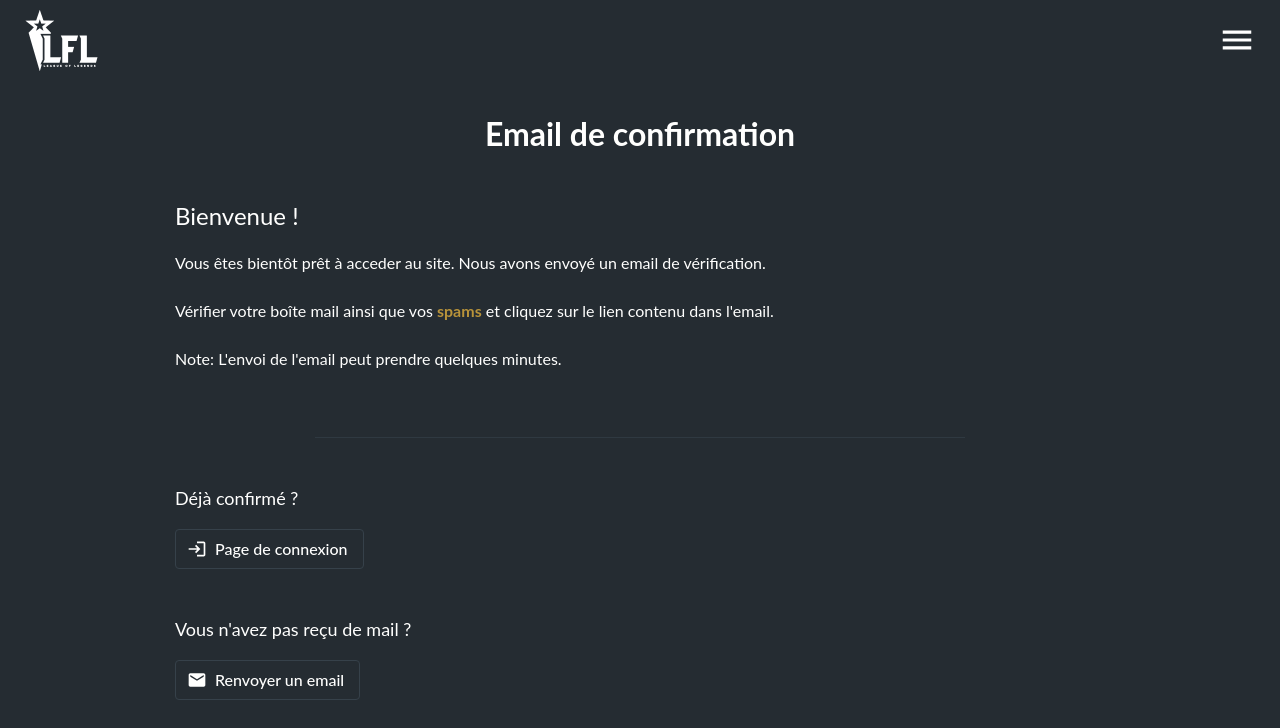
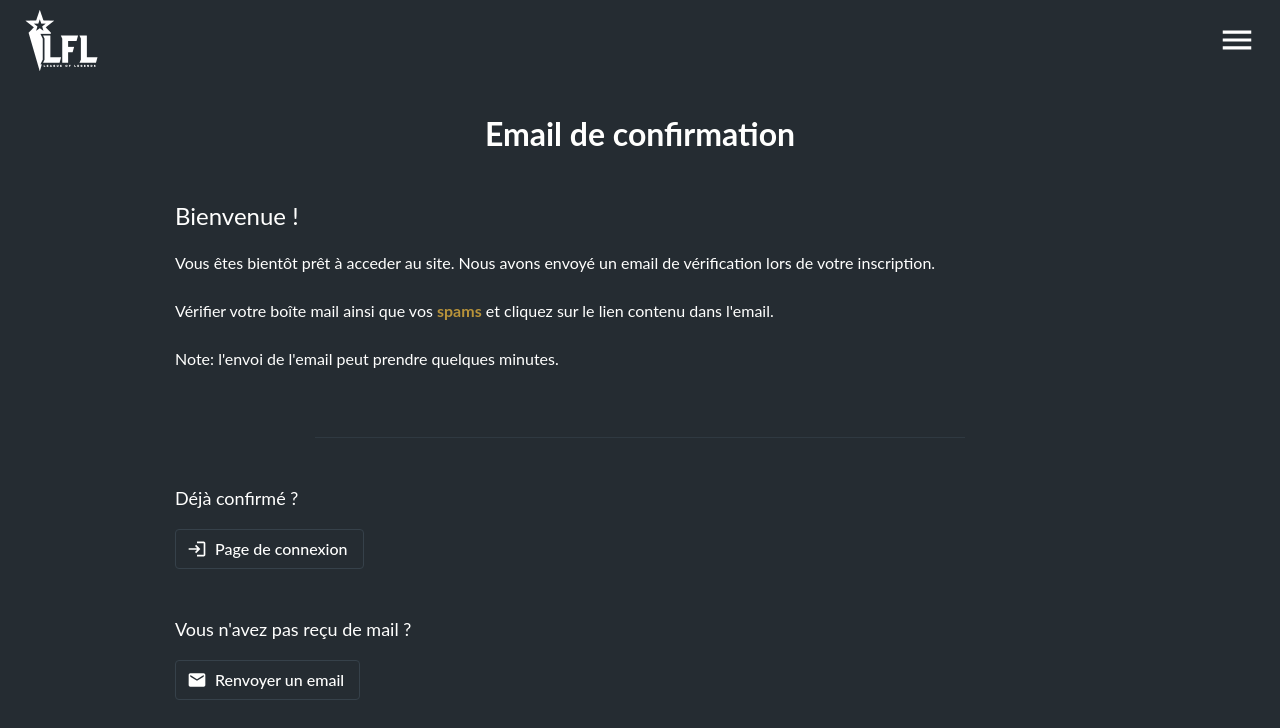
Before and after one commit to pyko7/LFL-Pickem, a Next.js app in the folder client/: page /signup/confirm-email in a window 1280 px wide. Shown: the top 728 px of the page. Built offline with nearby package versions, Linux system fonts and the light colour scheme.

Commit message:
refactor(typo): update formatting and typo

```diff
--- a/client/pages/signup/confirm-email.tsx
+++ b/client/pages/signup/confirm-email.tsx
@@ -83,7 +83,7 @@ const ConfirmEmail = () => {
         </Typography>
         <Typography paragraph>
           Vous êtes bientôt prêt à acceder au site. Nous avons envoyé un email
-          de vérification.
+          de vérification lors de votre inscription.
           <br />
           <br /> Vérifier votre boîte mail ainsi que vos{" "}
           <strong style={{ color: theme.palette.secondary.main }}>
@@ -91,7 +91,7 @@ const ConfirmEmail = () => {
           </strong>{" "}
           et cliquez sur le lien contenu dans l'email.
           <br />
-          <br /> Note: L'envoi de l'email peut prendre quelques minutes.
+          <br /> Note: l'envoi de l'email peut prendre quelques minutes.
         </Typography>
       </TextContainer>
       <SectionDivider />
--- a/client/src/components/Forms/sendEmailForm.tsx
+++ b/client/src/components/Forms/sendEmailForm.tsx
@@ -25,8 +25,8 @@ const SendEmailForm = ({
   title,
   buttonName,
 }: EmailFormProps) => {
-  const successMessage = `Demande réussie ! Vous recevrez un email sous peu contenant un lien pour ${buttonName}`;
-  const [errorMessage, setErrorMessage] = useState("e");
+  const successMessage = `Demande réussie ! Vous recevrez un email sous peu contenant un lien pour ${buttonName}.`;
+  const [errorMessage, setErrorMessage] = useState("");
   const {
     register,
     handleSubmit,
```
